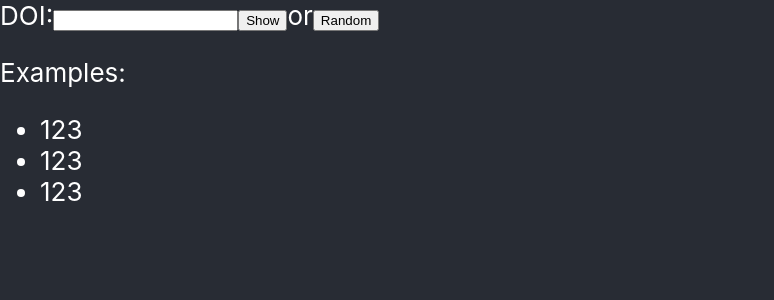
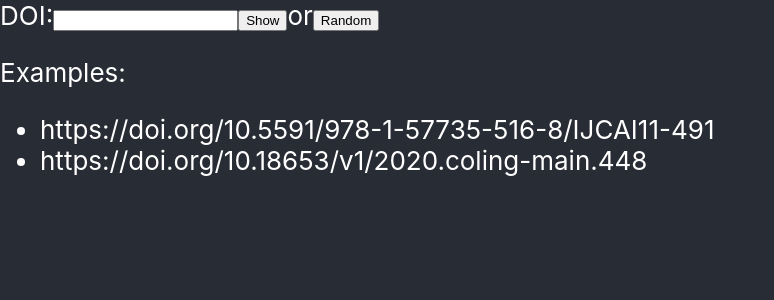
Before and after one commit to dozed/cskg-vis, a React (Create React App) app in the folder frontend/: page / in a window 1280 px wide. Shown: the top 300 px of the page, without its empty margins (0-774 px from the left). Built offline with nearby package versions, Linux system fonts and the light colour scheme; no server answers.

Commit message:
Set DOI and load statements for DOI when example DOI is clicked

```diff
--- a/frontend/src/App.css
+++ b/frontend/src/App.css
@@ -21,3 +21,7 @@ body {
 .App-content {
   flex: 1;
 }
+
+ul.example-dois li {
+  cursor: pointer;
+}
--- a/frontend/src/App.js
+++ b/frontend/src/App.js
@@ -1,26 +1,47 @@
 import request from "superagent";
+import {useEffect, useState} from "react";
 
 import './App.css';
 
-request.get('/api/statements/by-doi/10.5591/978-1-57735-516-8/IJCAI11-491').then((res) => console.log(res));
+const exampleDois = [
+  'https://doi.org/10.5591/978-1-57735-516-8/IJCAI11-491',
+  'https://doi.org/10.18653/v1/2020.coling-main.448'
+];
+
+function getPartialDoi(doi) {
+  return doi.replace('https://doi.org/', '');
+}
 
 function App() {
+  const [doi, setDoi] = useState(null);
+  useEffect(() => {
+    if (doi) {
+      const partialDoi = getPartialDoi(doi);
+      request.get(`/api/statements/by-doi/${partialDoi}`)
+        .then((res) => {
+          console.log(res);
+        });
+    }
+  }, [doi]);
+
   return (
     <div className="App">
       <div className="App-header">
         <div>
           DOI:
-          <input type="text"/>
+          <input type="text" value={doi} />
           <input type="button" value="Show" />
           or
           <input type="button" value="Random" />
         </div>
         <div>
           <p>Examples:</p>
-          <ul>
-            <li><span>123</span></li>
-            <li><span>123</span></li>
-            <li><span>123</span></li>
+          <ul className="example-dois">
+            {
+              exampleDois.map((doi, i) =>
+                <li key={`example-doi-${i}`} onClick={() => setDoi(doi)}>{doi}</li>
+              )
+            }
           </ul>
         </div>
       </div>
```
Also changed, not shown: 1 other file (tests, documents, lock files or other folders).
